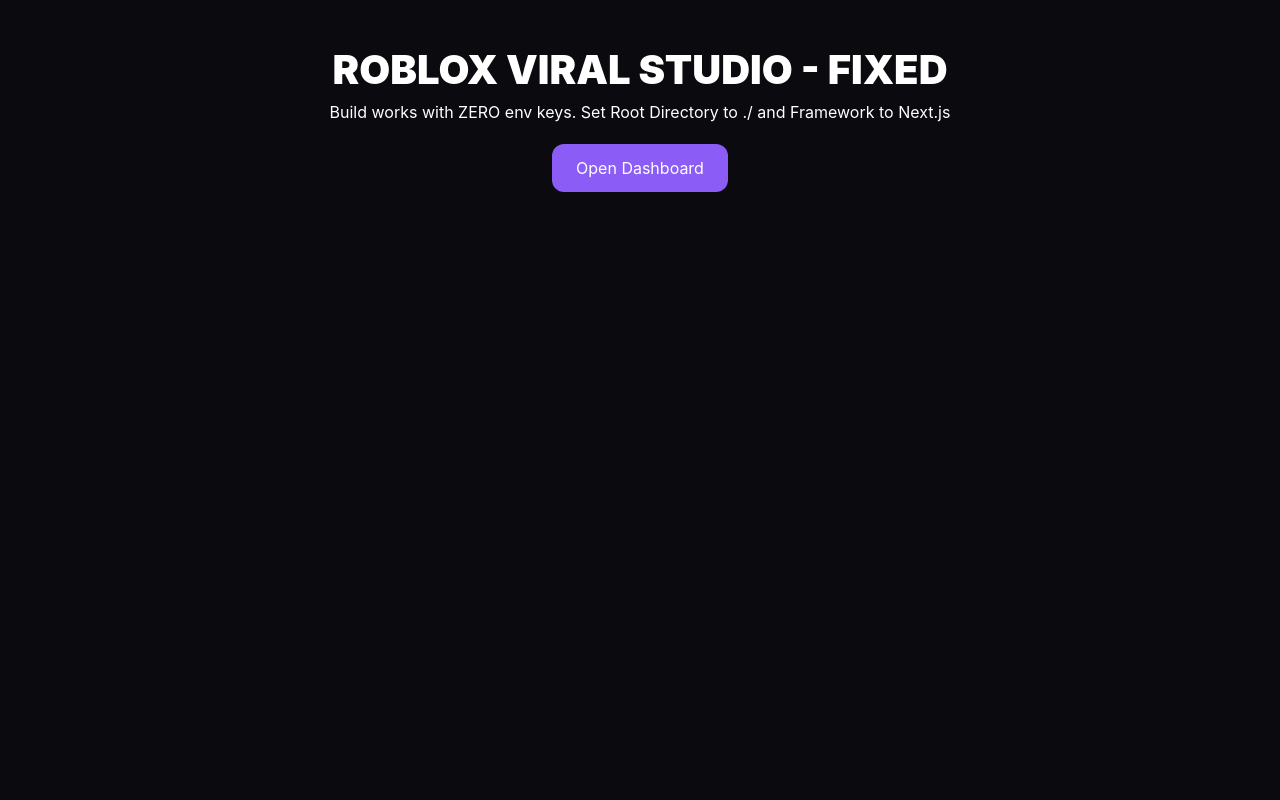
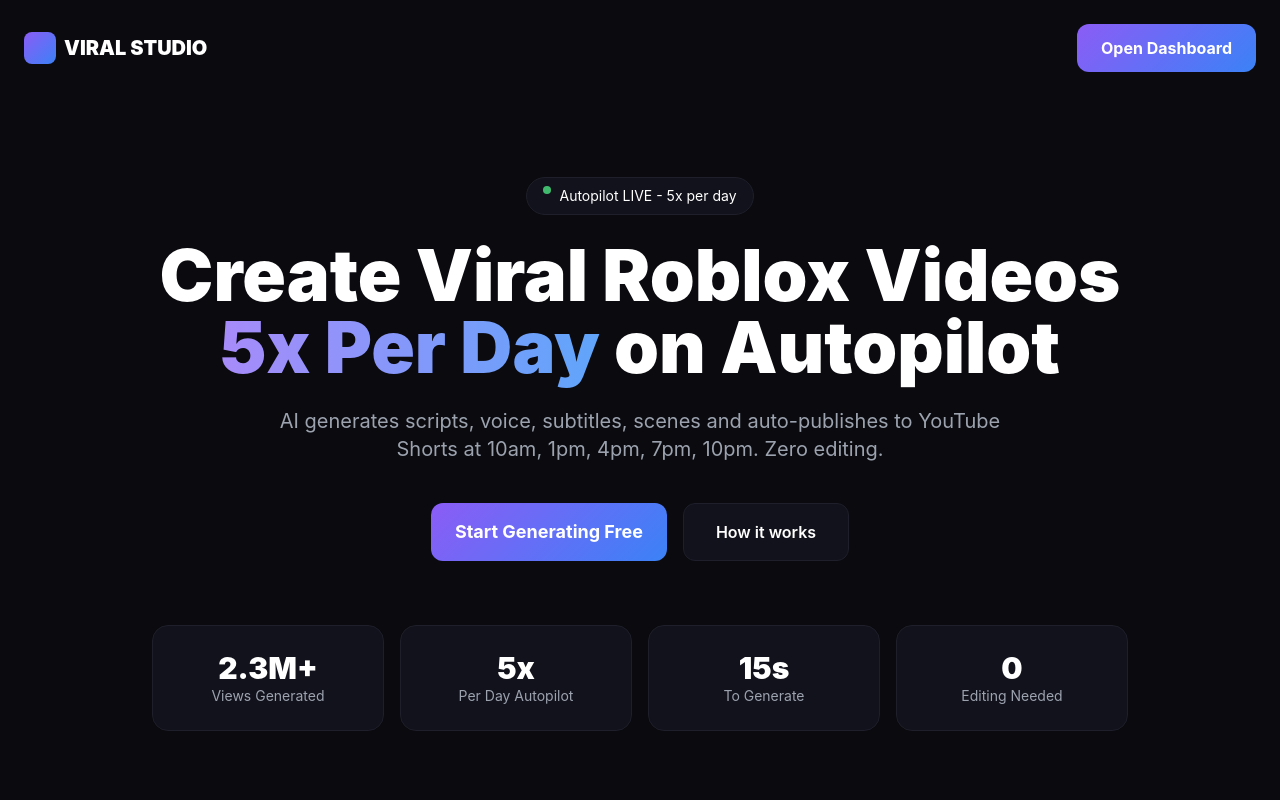
Before and after one commit to sfdesigne/Viralstudio, a Next.js app: page / in a window 1280 px wide. Shown: the top 800 px of the page. Built offline with nearby package versions, Linux system fonts and the light colour scheme.

Commit message:
Refactor Home component layout and styles
Updated the Home component layout and styling for better presentation and added new sections for features and benefits.

```diff
--- a/app/page.tsx
+++ b/app/page.tsx
@@ -1,10 +1,31 @@
 import Link from 'next/link'
 export default function Home(){
   return (
-    <main style={{padding:40,textAlign:'center'}}>
-      <h1 style={{fontSize:40,fontWeight:900}}>ROBLOX VIRAL STUDIO - FIXED</h1>
-      <p>Build works with ZERO env keys. Set Root Directory to ./ and Framework to Next.js</p>
-      <Link href="/dashboard" style={{display:'inline-block',marginTop:20,background:'#8B5CF6',padding:'12px 24px',borderRadius:12,color:'white'}}>Open Dashboard</Link>
+    <main className="min-h-screen">
+      <nav className="flex justify-between items-center p-6 max-w-7xl mx-auto">
+        <div className="flex items-center gap-2"><div className="w-8 h-8 rounded-lg bg-gradient-to-br from-violet-500 to-blue-500"></div><span className="font-black text-xl">VIRAL STUDIO</span></div>
+        <Link href="/dashboard" className="btn-primary">Open Dashboard</Link>
+      </nav>
+      <section className="text-center py-20 px-6 max-w-5xl mx-auto">
+        <div className="inline-flex glass px-4 py-2 rounded-full text-sm mb-6 gap-2"><span className="w-2 h-2 bg-green-400 rounded-full animate-pulse"></span>Autopilot LIVE - 5x per day</div>
+        <h1 className="text-5xl md:text-7xl font-black mb-6 leading-tight">Create Viral Roblox Videos <span className="bg-gradient-to-r from-violet-400 to-blue-400 bg-clip-text text-transparent">5x Per Day</span> on Autopilot</h1>
+        <p className="text-xl text-gray-400 mb-10 max-w-3xl mx-auto">AI generates scripts, voice, subtitles, scenes and auto-publishes to YouTube Shorts at 10am, 1pm, 4pm, 7pm, 10pm. Zero editing.</p>
+        <div className="flex gap-4 justify-center">
+          <Link href="/dashboard" className="btn-primary text-lg px-8 py-4">Start Generating Free</Link>
+          <a href="#how" className="glass px-8 py-4 rounded-xl font-semibold">How it works</a>
+        </div>
+        <div className="grid grid-cols-2 md:grid-cols-4 gap-4 mt-16">
+          <div className="glass p-6 rounded-2xl"><div className="text-3xl font-black">2.3M+</div><div className="text-sm text-gray-400">Views Generated</div></div>
+          <div className="glass p-6 rounded-2xl"><div className="text-3xl font-black">5x</div><div className="text-sm text-gray-400">Per Day Autopilot</div></div>
+          <div className="glass p-6 rounded-2xl"><div className="text-3xl font-black">15s</div><div className="text-sm text-gray-400">To Generate</div></div>
+          <div className="glass p-6 rounded-2xl"><div className="text-3xl font-black">0</div><div className="text-sm text-gray-400">Editing Needed</div></div>
+        </div>
+      </section>
+      <section id="how" className="max-w-7xl mx-auto px-6 py-20 grid md:grid-cols-3 gap-6">
+        <div className="glass p-8 rounded-3xl"><h3 className="font-bold text-xl mb-3">1. AI Writes Viral Scripts</h3><p className="text-gray-400">Hook + Story + CTA optimized for 100% retention in Brookhaven, Doors, Evade.</p></div>
+        <div className="glass p-8 rounded-3xl"><h3 className="font-bold text-xl mb-3">2. Auto Voice + Subtitles</h3><p className="text-gray-400">ElevenLabs voice + burned-in captions + gameplay scenes auto-synced.</p></div>
+        <div className="glass p-8 rounded-3xl"><h3 className="font-bold text-xl mb-3">3. Auto-Publish 5x Daily</h3><p className="text-gray-400">Publishes at 10am, 1pm, 4pm, 7pm, 10pm to YouTube Shorts via API.</p></div>
+      </section>
     </main>
   )
 }
```
